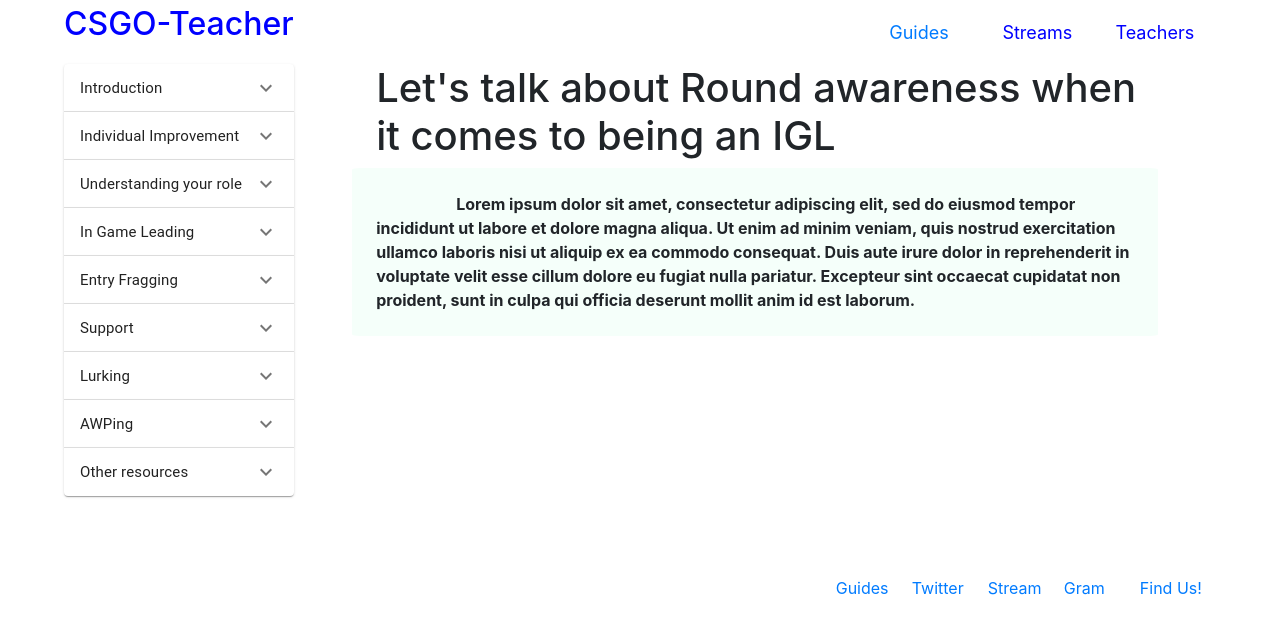
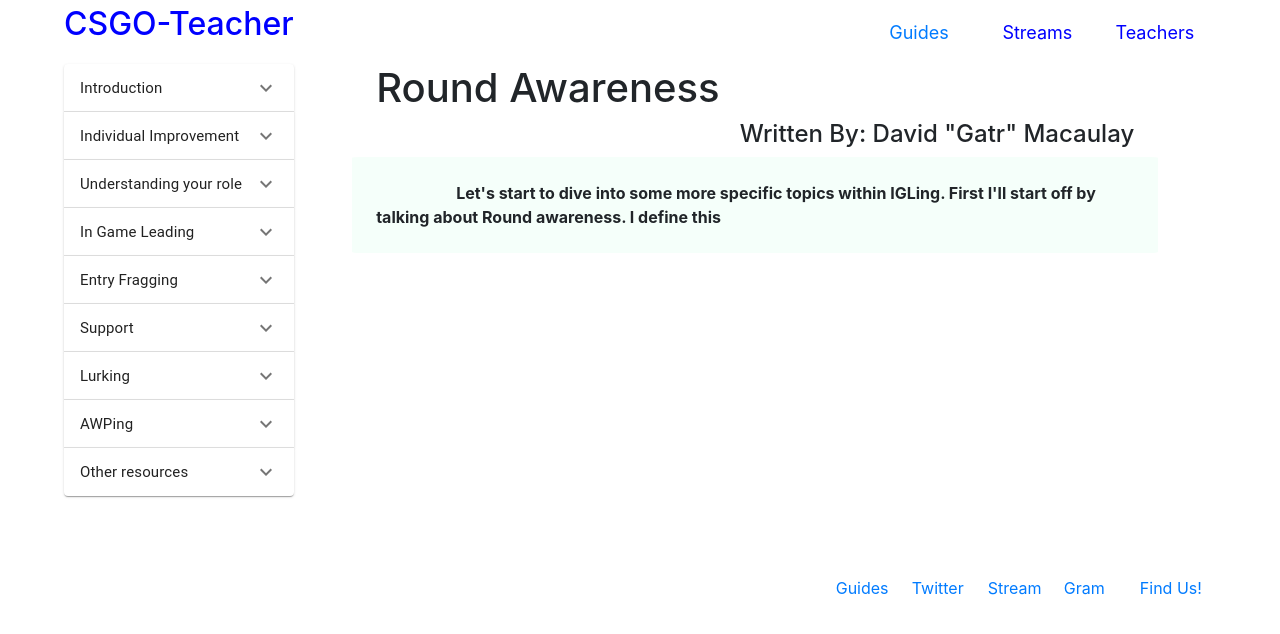
Before and after one commit to kukicako/Counter-Tony, a React (Create React App) app: page /RoundAwareness in a window 1280 px wide. Shown: the top 634 px of the page. Built offline with nearby package versions, Linux system fonts and the light colour scheme.

Commit message:
Began Round Awareness

```diff
--- a/src/Components/Guides/InGameLeading/roundawarenesstext.js
+++ b/src/Components/Guides/InGameLeading/roundawarenesstext.js
@@ -2,7 +2,7 @@ import React from 'react';
 
 function RoundAwarenessText() {
     return(
-        <p className="GuideText"> Lorem ipsum dolor sit amet, consectetur adipiscing elit, sed do eiusmod tempor incididunt ut labore et dolore magna aliqua. Ut enim ad minim veniam, quis nostrud exercitation ullamco laboris nisi ut aliquip ex ea commodo consequat. Duis aute irure dolor in reprehenderit in voluptate velit esse cillum dolore eu fugiat nulla pariatur. Excepteur sint occaecat cupidatat non proident, sunt in culpa qui officia deserunt mollit anim id est laborum.  </p>
+        <p className="GuideText"> Let's start to dive into some more specific topics within IGLing. First I'll start off by talking about Round awareness. I define this   </p>
     )
 }
 
--- a/src/Components/Guides/InGameLeading/roundawarenesstitle.js
+++ b/src/Components/Guides/InGameLeading/roundawarenesstitle.js
@@ -2,7 +2,10 @@ import React from 'react';
 
 function RoundAwarenessTitle () {
     return(
-        <h1 className="GuideTitle">Let's talk about Round awareness when it comes to being an IGL</h1>
+        <div>
+            <h1 className="GuideTitle">Round Awareness</h1>
+            <h2 className="GuideTitleH2">Written By: David "Gatr" Macaulay</h2>
+        </div>
     )
 }
 
```
